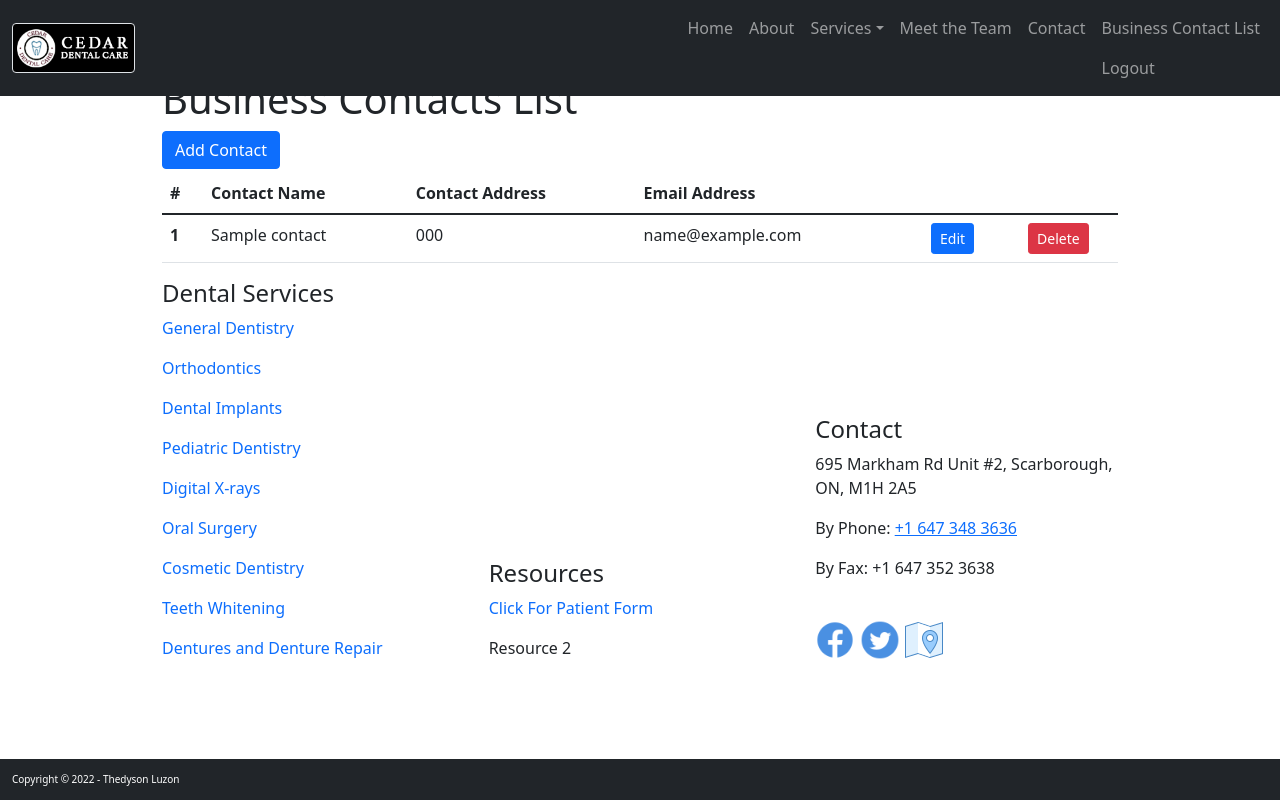
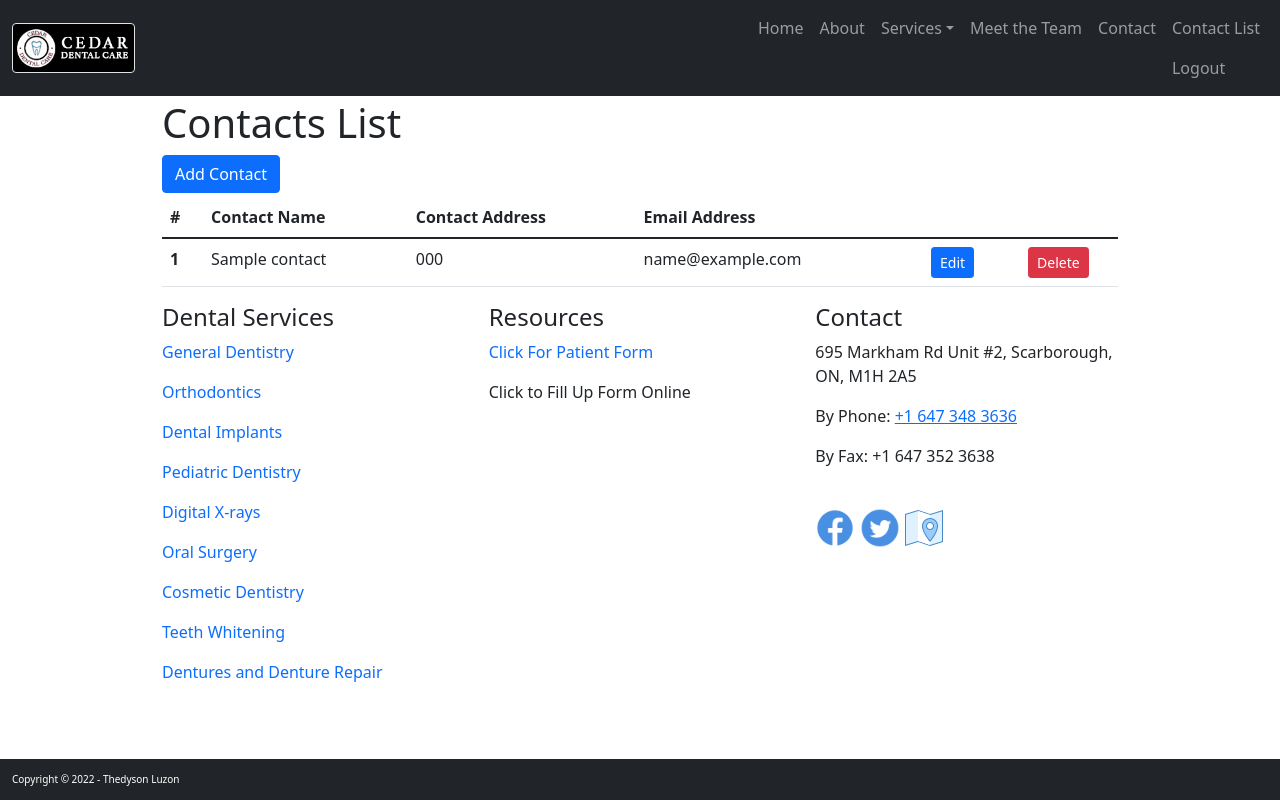
Before and after one commit to ThedysonLuzon/cedardentalcare, a Node server app: page /contact/list in a window 1280 px wide. Run offline with Node 20, Linux system fonts and the light colour scheme; the visitor is signed in with stand-in values (Sample User, id 1); tables that the repository leaves empty hold one stand-in row (values such as "Sample post"); some libraries are stand-ins or nearby versions.

Commit message:
Modified navbar titles

```diff
--- a/server/views/components/footer.ejs
+++ b/server/views/components/footer.ejs
@@ -2,7 +2,7 @@
 
 <footer id="main-footer">
   <div class="container">
-    <div id="footer-widgets" class="row align-items-end">
+    <div id="footer-widgets" class="row align-items-start">
       <div id="footer-widget" class="col">
         <h4 class="title">Dental Services</h4>
         <p><a href="/generaldentistry" style="text-decoration: none;">General Dentistry</a></p>
@@ -20,7 +20,7 @@
           <h4 class="title">Resources</h4>
         <div class="textwidget">
           <p><a title="Patient Form" href="assets\images\Patient-Form1.pdf" style="text-decoration: none;" target="_blank" rel="noopener noreferrer">Click For Patient Form</a></p>
-          <p>Resource 2</p>
+          <p>Click to Fill Up Form Online</p>
         </div>
       </div>
     </div>
--- a/server/views/components/header.ejs
+++ b/server/views/components/header.ejs
@@ -17,7 +17,7 @@
             <a class="nav-link" href="/"><i class="fas fa-home fa-lg"></i>Home</a>
           </li>
           <li class="nav-item">
-            <a class="nav-link" href="/about"> <i class="fas fa-user-check fa-lg"></i> About</a>
+            <a class="nav-link" href="/about"> <i class="fas fa-user-check fa-lg"></i>About</a>
           </li>
 
           <li class="nav-item dropdown">
@@ -46,14 +46,14 @@
           <div id="authlogin">
           <% if(displayName) { %>
            <li class="nav-item">
-            <a class="nav-link" href="/contact/list"><i class="fas fa-user-tie"></i>Business Contact List</a>
+            <a class="nav-link" href="/contact/list"><i class="fas fa-user-tie"></i>Contact List</a>
           </li>
           <li class="nav-item">
-            <a class="nav-link" href="/auth/logout"><i class="fas fa-sign-out-alt fa-lg"></i> Logout</a>
+            <a class="nav-link" href="/auth/logout"><i class="fas fa-sign-out-alt fa-lg"></i>Logout</a>
           </li>
           <% } else { %>
           <li class="nav-item">
-            <a class="nav-link" href="/auth/login"><i class="fas fa-sign-in-alt fa-lg"></i> Login</a>
+            <a class="nav-link" href="/auth/login"><i class="fas fa-sign-in-alt fa-lg"></i>Login</a>
           </li>
           <% } %>
         </div>
--- a/server/views/content/contact/contact-list.ejs
+++ b/server/views/content/contact/contact-list.ejs
@@ -1,6 +1,6 @@
 <div class="container">
     <h1>
-        Business Contacts List
+        Contacts List
     </h1>
     <div class="row">
         <div class="col">
--- a/server/views/index.ejs
+++ b/server/views/index.ejs
@@ -17,7 +17,7 @@
   <%- include('./components/header.ejs'); %> <!-- includes header partial -->
 
   <!-- header section -->
-
+<br>
   <!-- Main Content -->
     <main>
    <%- include('./content/' + page + '.ejs'); %> <!-- includes main content partials -->
```
